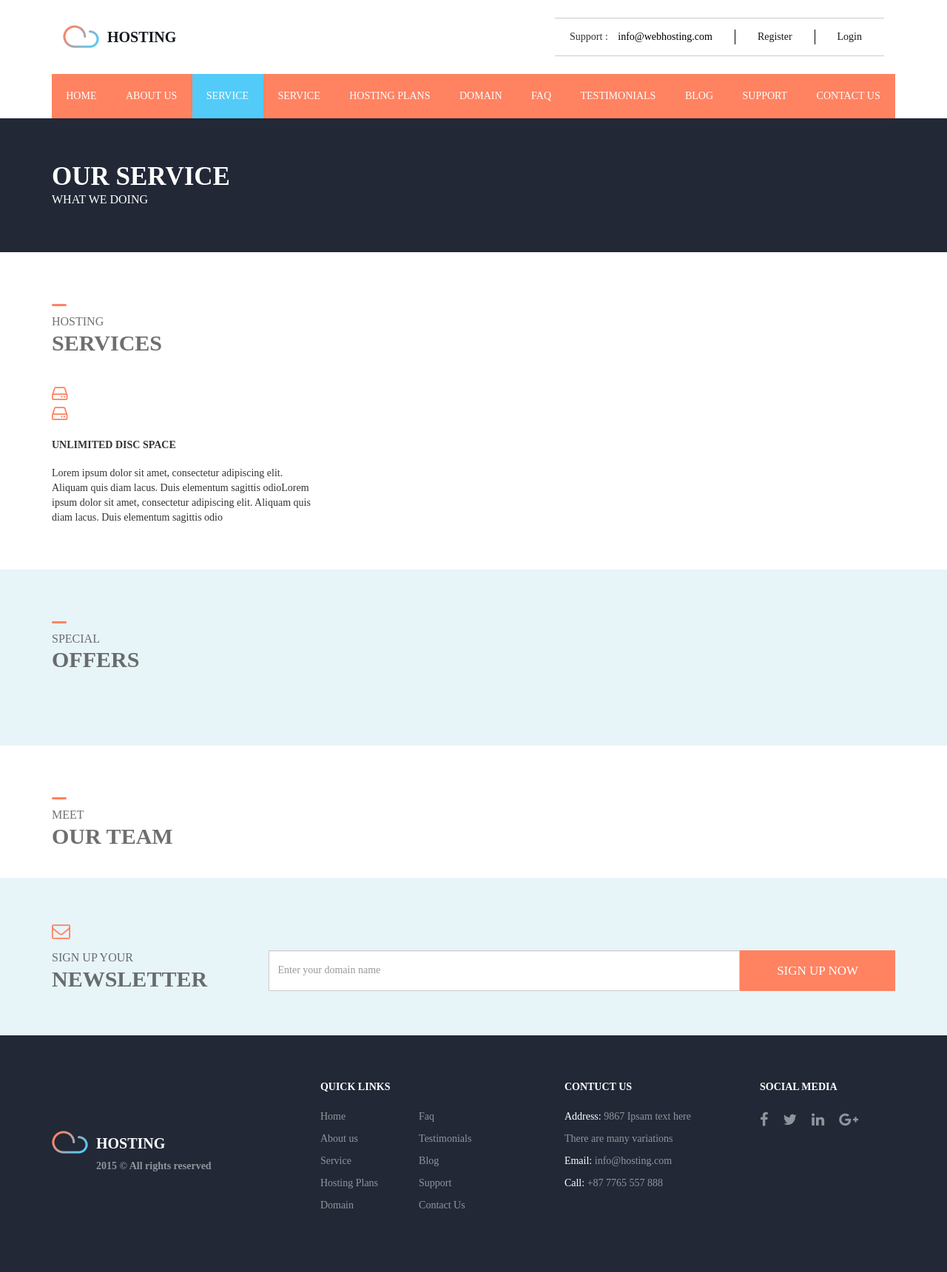
After one commit to puh50/Bootstrap-3-site, a PHP site: page /Service.html in a window 1280 px wide. The commit adds this page. Shown: the whole page at 74% size. Run offline with PHP 8.4, Linux system fonts and the light colour scheme.

Commit message:
our services pagebeginning

```diff
--- a/Site/About_Us.html
+++ b/Site/About_Us.html
@@ -40,6 +40,9 @@
                     </div>
                 </div>
              </div>
+
+<!-- Menu -->
+
             <div class="container menu-block">
                 <nav id="menu-block" class="menu-wrapper">
                     <div class="menu">
--- /dev/null
+++ b/Site/Service.html
@@ -0,0 +1,262 @@
+<!DOCTYPE html>
+<html lang="en">
+<head>
+    <meta charset="UTF-8">
+    <meta http-equiv="X-UA-Compatible" content="IE=edge">
+    <meta name="viewport" content="width=device-width, initial-scale=1">
+    <title>Hosting</title>
+    <link rel="stylesheet" href="bs/css/bootstrap.css">
+    <link rel="stylesheet" href="bs/css/font-awesome.css">
+    <link rel="stylesheet" href="css/slick.css">
+    <link rel="stylesheet" href="css/service.css">
+</head>
+<body>
+
+    <div class="wrapper">
+
+<!--Logo and Support-->
+
+        <section id="head">
+            <div class="container header">
+                <div class="logo col-xs-2">
+                   <div class="logo-img"><a href="#"></a></div>
+                   <div class="logo-title"><a href="#">Hosting</a></div>
+                </div>
+                <div class="support col-xs-8 col-sm-8 col-md-6 col-lg-5 col-sm-offset-1 col-md-offset-4 col-lg-offset-5">
+                    <div class="support-block hidden-xs">
+                        <div class="support-mail">Support : <a href=""><span>info@webhosting.com</span></a></div>
+                        <div class="support-register"><a href="#">Register</a></div>
+                        <div class="support-login"><a href="#">Login</a></div>
+                    </div>
+                    <div class="btn-group visible-xs-block">
+                       <button class="btn btn-default btn-sm dropdown-toggle" data-toggle="dropdown">Sign In
+                            <span class="caret"></span>
+                       </button>
+                       <div class="dropdown-menu">
+                            <div class="support-mail">Support : <a href=""><span>info@webhosting.com</span></a></div>
+                            <div class="support-register"><a href="#">Register</a></div>
+                            <div class="support-login"><a href="#">Login</a></div>
+                        </div>
+                    </div>
+                </div>
+             </div>
+
+<!-- Menu -->
+
+            <div class="container menu-block">
+                <nav id="menu-block" class="menu-wrapper">
+                    <div class="menu">
+                        <div class="menu-item"><a href="#">Home</a></div>
+                        <div class="menu-item"><a href="#">About us</a></div>
+                        <div class="menu-item active"><a href="#">Service</a></div>
+                        <div class="menu-item "><a href="#">Service</a></div>
+                        <div class="menu-item"><a href="#">Hosting Plans</a></div>
+                        <div class="menu-item"><a href="#">Domain</a></div>
+                        <div class="menu-item"><a href="#">Faq</a></div>
+                        <div class="menu-item"><a href="#">Testimonials</a></div>
+                        <div class="menu-item"><a href="#">Blog</a></div>
+                        <div class="menu-item"><a href="#">Support</a></div>
+                        <div class="menu-item"><a href="#">Contact Us</a></div>
+                    </div>
+                </nav>
+                <div class="burger pull-right">
+                    <div class="burger-item burger-item-1"></div>
+                    <div class="burger-item burger-item-2"></div>
+                    <div class="burger-item burger-item-3"></div>
+                </div>
+            </div>
+        </section>
+
+<!-- Our Service -->
+
+        <section id="our-service">
+            <div class="container">
+                <div class="row">
+                    <div class="title-block title-block-about-us col-xs-12">
+                        <h4 class="uppercase-title title-block-h4 title-about-us-h4">Our Service</h4>
+                        <p class="uppercase-title title-block-p title-about-us-p">What we doing</p>
+                    </div>
+                </div>
+            </div>
+        </section>
+
+<!-- Hosting Services -->
+
+        <section id="hosting-services">
+            <div class="container">
+                <div class="row">
+                    <div class="title-block title-block-benefits col-xs-12">
+                        <div class="stick"></div>
+                        <p class="uppercase-title title-block-p">Hosting</p>
+                        <h4 class="uppercase-title title-block-h4">Services</h4>
+                    </div>
+                </div>
+                <div class="row">
+                    <div class="col-lg-4">
+                        <div class="services-icon">
+                            <i class="fa fa-hdd-o"></i> <br>
+                            <i class="fa fa-hdd-o"></i>
+                        </div>
+                        <h5 class="uppercase-bold-title services-title">Unlimited disc space</h5>
+                        <p>
+                            Lorem ipsum dolor sit amet, consectetur adipiscing
+                            elit. Aliquam quis diam lacus. Duis elementum sagittis
+                            odioLorem ipsum dolor sit amet, consectetur adipiscing
+                            elit. Aliquam quis diam lacus. Duis elementum sagittis
+                            odio
+                        </p>
+                    </div>
+                </div>
+            </div>
+        </section>
+
+<!-- Special Offers -->
+
+        <section id="offers">
+                <div class="container offers">
+                    <div class="row">
+                        <div class="title-block title-block-benefits col-xs-12">
+                            <div class="stick"></div>
+                            <p class="uppercase-title title-block-p">Special</p>
+                            <h4 class="uppercase-bold-title title-block-h4">Offers</h4>
+                        </div>
+                    </div>
+                    <div class="row">
+
+                    </div>
+                </div>
+        </section>
+
+<!-- Our Team -->
+
+        <section id="our-team">
+            <div class="container our-team">
+                <div class="row">
+                    <div class="title-block title-block-benefits col-xs-12">
+                        <div class="stick"></div>
+                        <p class="uppercase-title title-block-p">Meet</p>
+                        <h4 class="uppercase-bold-title title-block-h4">Our Team</h4>
+                    </div>
+                </div>
+                <div class="row row-our-team">
+
+                </div>
+            </div>
+        </section>
+
+<!--Newsletter-->
+
+        <section id="newsletter">
+            <div class="container">
+                <div class="row">
+                    <div class="envelope-icon col-xs-12">
+                        <i class="fa fa-envelope-o"></i>
+                    </div>
+                </div>
+                <div class="row row-newsletter">
+                    <div class="col-xs-12 col-sm-4 col-md-3">
+                        <div class="title-block title-block-newsletter col-xs-12">
+                            <p class="uppercase-title title-block-p">Sign up your</p>
+                            <h4 class="uppercase-title title-block-h4">Newsletter</h4>
+                        </div>
+                    </div>
+                    <div class="col-sm-8 col-md-9">
+                        <div class="input-group">
+                            <input type="text" class="form-control" placeholder="Enter your domain name">
+                            <span class="input-group-addon btn btn-default button button-sign-up-now">Sign up now</span>
+                        </div>
+                    </div>
+                </div>
+            </div>
+        </section>
+
+<!--Footer-->
+
+        <section id="footer">
+            <div class="container">
+                <div class="row footer-flex-block">
+                    <div class="logo footer-logo col-xs-12 col-md-4 col-lg-5">
+                        <div class="logo-img logo-img-footer"><a href="#"></a></div>
+                        <div class="logo-title logo-title-footer">
+                            <a href="#">Hosting</a> <br>
+                            <span class="rights opacity-5">2015 &copy; All rights reserved</span>
+                        </div>
+                     </div>
+                     <div class="footer-flex-block-list col-sm-12">
+                        <div class="quick-links col-sm-5 col-md-5">
+                            <div class="footer-title">Quick Links</div>
+                            <ul class="footer-links footer-links-marg-right">
+                                <li><a href="#" class="opacity-5">Home</a></li>
+                                <li><a href="#" class="opacity-5">About us</a></li>
+                                <li><a href="#" class="opacity-5">Service</a></li>
+                                <li><a href="#" class="opacity-5">Hosting Plans</a></li>
+                                <li><a href="#" class="opacity-5">Domain</a></li>
+                            </ul>
+                            <ul class="footer-links">
+                                <li><a href="#" class="opacity-5">Faq</a></li>
+                                <li><a href="#" class="opacity-5">Testimonials</a></li>
+                                <li><a href="#" class="opacity-5">Blog</a></li>
+                                <li><a href="#" class="opacity-5">Support</a></li>
+                                <li><a href="#" class="opacity-5">Contact Us</a></li>
+                            </ul>
+                        </div>
+                        <div class="quick-links col-sm-4 col-md-4">
+                            <div class="footer-title">Contuct Us</div>
+                            <ul class="footer-links footer-links-contuct">
+                                <li>Address: <span class="opacity-5">9867 Ipsam text here</span></li>
+                                <li><span class="opacity-5">There are many variations</span></li>
+                                <li>Email: <span class="opacity-5">info@hosting.com</span></li>
+                                <li>Call: <span class="opacity-5">+87 7765 557 888</span></li>
+                            </ul>
+                        </div>
+                        <div class="quick-links col-sm-3 col-md-3">
+                            <div class="footer-title footer-title-contuct">Social media</div>
+                            <div class="social-icons">
+                                <a href="#" class="fa fa-facebook social-icon opacity-5"></a>
+                                <a href="#" class="fa fa-twitter social-icon opacity-5"></a>
+                                <a href="#" class="fa fa-linkedin social-icon opacity-5"></a>
+                                <a href="#" class="fa fa-google-plus social-icon opacity-5"></a>
+                            </div>
+                        </div>
+                    </div>
+                </div>
+            </div>
+        </section>
+    </div>
+
+<!--Scripts-->
+
+    <script src="https://ajax.googleapis.com/ajax/libs/jquery/1.12.4/jquery.min.js"></script>
+    <script src="bs/js/bootstrap.min.js"></script>
+    <script src="js/jquery.min.js"></script>
+    <script src="js/slick.js"></script>
+
+    <script>
+        $(document).on('ready', function() {
+          $(".regular").slick({
+            dots: true,
+            infinite: true,
+            slidesToShow: 1,
+            slidesToScroll: 1,
+            autoplay: false,
+            arrows: true,
+            prevArrow: '<button type="button" class="slick-prev fa fa-angle-left"></button>',
+            nextArrow: '<button type="button" class="slick-next fa fa-angle-right"></button>',
+                responsive: [
+                    {
+                      breakpoint: 991,
+                      settings: {
+                        arrows: false
+                      }
+                    }
+                    ]
+            });
+                $('.burger').click(function() {
+                $(this).toggleClass('open');
+                $('#menu-block').toggleClass('open');
+                $('body').toggleClass('noscroll');
+            });
+        });
+    </script>
+</body>
+</html>
--- /dev/null
+++ b/Site/css/service.css
@@ -0,0 +1,16 @@
+@import "style.css";
+@import "about-us.css";
+
+/* Menu */
+
+.menu-item a {
+    padding: 20px 20px 20px 19px;
+}
+
+
+/* Hosting Services */
+
+
+.services-title, .services-icon {
+    margin-bottom: 20px;
+}
--- a/Site/css/style.css
+++ b/Site/css/style.css
@@ -197,7 +197,7 @@ a:link {
 
 /*Slider*/
 
-#slider, #about-us {
+#slider, #about-us, #our-service {
     color: var(--white);
     background-color: var(--darkblue);
 }
@@ -239,7 +239,7 @@ a:link {
 .menu-block, .header {
     padding: 0 15px;
 }
-.fa-search, .fa-envelope-o {
+.fa-search, .fa-envelope-o, .fa-hdd-o {
     font-size: 25px;
     color: var(--orange);
 }
--- a/Site/index.html
+++ b/Site/index.html
@@ -41,6 +41,9 @@
                     </div>
                 </div>
              </div>
+
+<!-- Menu -->
+
             <div class="container menu-block">
                 <nav id="menu-block" class="menu-wrapper">
                     <div class="menu">
```
